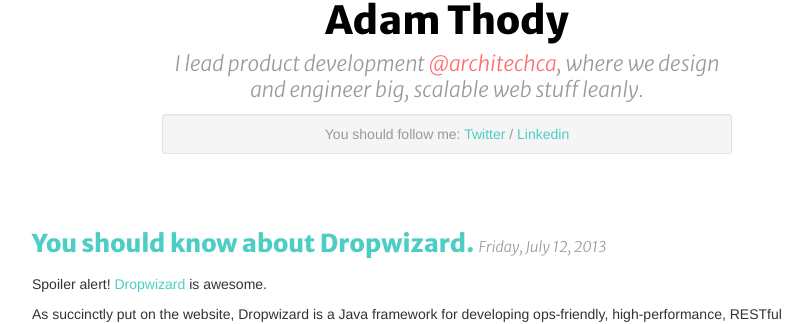
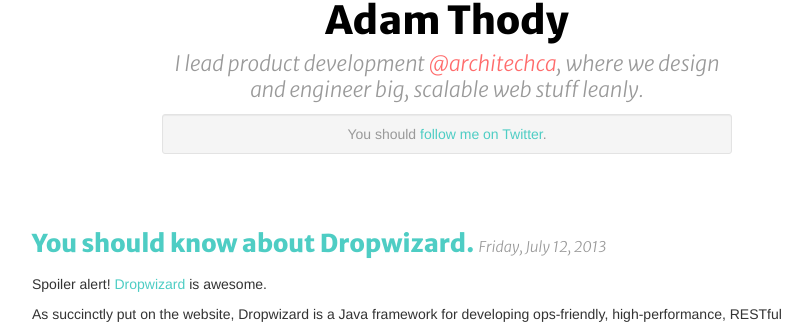
Before and after one commit to thody/thody.github.io, a Jekyll site: the page built from index.html, in a window 1280 px wide. Shown: the part 179-503 px from the top of the page, without its empty margins (223-1035 px from the left). Built offline with Jekyll 4.4.1, drawn with Linux system fonts in a browser that asks for light colours; the list of posts is cut into pages by our own code.

Commit message:
Tweak social media links.

```diff
--- a/_includes/header.html
+++ b/_includes/header.html
@@ -3,6 +3,6 @@
 		<a href="/"><img src="/img/portrait.jpg" height="150" width="150" class="img-circle"></a>
 		<h1><a href="/">Adam Thody</a></h1>
 		<h2 class="muted">I lead product development <a href="http://www.twitter.com/architechca">@architechca</a>, where we design and engineer big, scalable web stuff leanly.</h2>
-		<div class="well well-small muted">You should follow me: <a href="http://www.twitter.com/thody">Twitter</a> / <a href="http://ca.linkedin.com/in/thody">Linkedin</a></div>
+		<div class="well well-small muted">You should <a href="http://www.twitter.com/thody">follow me on Twitter</a>.</div>
 	</div>
 </header>
--- a/_includes/post-header.html
+++ b/_includes/post-header.html
@@ -6,7 +6,6 @@
 		<div class="span6">
 			<h1><a href="/">Adam Thody</a></h1>
 			<h2 class="muted">I <span class="hidden-phone">lead product development <a href="http://www.twitter.com/architechca">@architechca</a>, where we</span> design and engineer <span class="hidden-phone">big, scalable</span> web stuff leanly.</h2>
-			<!-- <div class="well well-small muted">You should follow me: <a href="http://www.twitter.com/thody">Twitter</a> / <a href="http://ca.linkedin.com/in/thody">Linkedin</a></div> -->
 		</div>
 	</div>
 </header>
```
